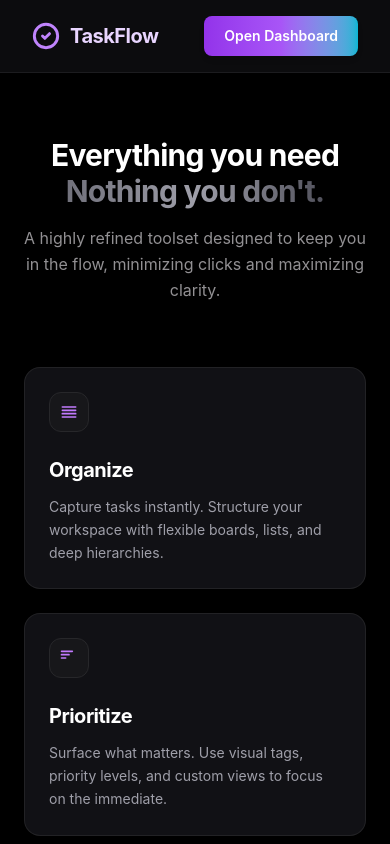
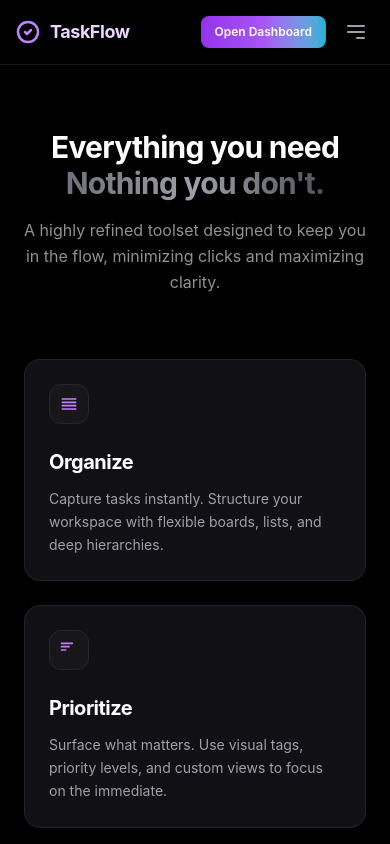
Before and after one commit to tulsishuka/TaskFlow-Modern-, a React (Vite) app in the folder Frontend/: page /about in a window 390 px wide. Shown: the top 844 px of the page. Built offline with nearby package versions, Linux system fonts and the light colour scheme.

Commit message:
Frontend/src/layouts/Navbar.tsx

```diff
--- a/Frontend/src/layouts/Navbar.tsx
+++ b/Frontend/src/layouts/Navbar.tsx
@@ -1,19 +1,20 @@
+import { useState } from 'react';
 import { NavLink, Link } from 'react-router-dom';
 
 const Navbar = () => {
+  const [isOpen, setIsOpen] = useState(false);
+
   const navLinks = [
     { name: 'Home', path: '/' },
     { name: 'About', path: '/about' },
   ];
 
   return (
-    <nav className="w-full bg-[#0c0c0e] text-white px-8 py-4 flex items-center justify-between border-b border-zinc-800/60">
-
-      {/* Brand / Logo */}
+    <nav className="relative w-full bg-[#000000] backdrop-blur-md text-white px-4 sm:px-8 py-3.5 sm:py-4 flex items-center justify-between border-b border-zinc-800/60 z-50">
             <Link to="/" className="flex items-center gap-2.5">
         <div className="text-[#c084fc]">
           <svg
-            className="w-7 h-7"
+            className="w-6 h-6 sm:w-7 sm:h-7"
             viewBox="0 0 24 24"
             fill="none"
             stroke="currentColor"
@@ -25,12 +26,10 @@ const Navbar = () => {
             <path d="m9 12 2 2 4-4" />
           </svg>
         </div>
-        <span className="text-xl font-bold text-[#e9d5ff] tracking-tight">
+        <span className="text-lg sm:text-xl font-bold text-[#e9d5ff] tracking-tight">
           TaskFlow
         </span>
       </Link>
-
-      {/* Navigation Links */}
       <div className="hidden md:flex items-center gap-8">
         {navLinks.map((link) => (
           <NavLink
@@ -53,14 +52,45 @@ const Navbar = () => {
           </NavLink>
         ))}
       </div>
-
-      {/* CTA Button Link */}
+      <div className="flex items-center gap-3">
         <Link
           to="/dashboard"
-        className="bg-gradient-to-r from-[#9333ea] via-[#a855f7] to-[#06b6d4] hover:opacity-95 transition-all text-white text-sm font-semibold px-5 py-2.5 rounded-lg shadow-md hover:shadow-cyan-500/10 inline-block"
+          className="bg-gradient-to-r from-[#9333ea] via-[#a855f7] to-[#06b6d4] hover:opacity-95 transition-all text-white text-xs sm:text-sm font-semibold px-3.5 sm:px-5 py-2 sm:py-2.5 rounded-lg shadow-md hover:shadow-cyan-500/10 inline-block w-auto whitespace-nowrap"
         >
           Open Dashboard
         </Link>
+        <button
+          onClick={() => setIsOpen(!isOpen)}
+          className="md:hidden p-1.5 text-zinc-400 hover:text-white rounded-lg focus:outline-none"
+          aria-label="Toggle Navigation Menu"
+        >
+          <svg className="w-6 h-6" fill="none" stroke="currentColor" viewBox="0 0 24 24">
+            {isOpen ? (
+              <path strokeLinecap="round" strokeLinejoin="round" strokeWidth="2" d="M6 18L18 6M6 6l12 12" />
+            ) : (
+              <path strokeLinecap="round" strokeLinejoin="round" strokeWidth="2" d="M4 6h16M4 12h16m-7 6h7" />
+            )}
+          </svg>
+        </button>
+      </div>
+      {isOpen && (
+        <div className="absolute top-full left-0 w-full bg-[#0c0c0e] border-b border-zinc-800/80 p-4 flex flex-col gap-3 md:hidden shadow-xl">
+          {navLinks.map((link) => (
+            <NavLink
+              key={link.name}
+              to={link.path}
+              onClick={() => setIsOpen(false)}
+              className={({ isActive }) =>
+                `px-3 py-2 rounded-lg text-sm font-medium transition-colors ${
+                  isActive ? 'bg-zinc-800/60 text-white' : 'text-zinc-400 hover:text-zinc-200'
+                }`
+              }
+            >
+              {link.name}
+            </NavLink>
+          ))}
+        </div>
+      )}
 
     </nav>
   );
```
Lines whose indentation alone changed are shown as unchanged.
